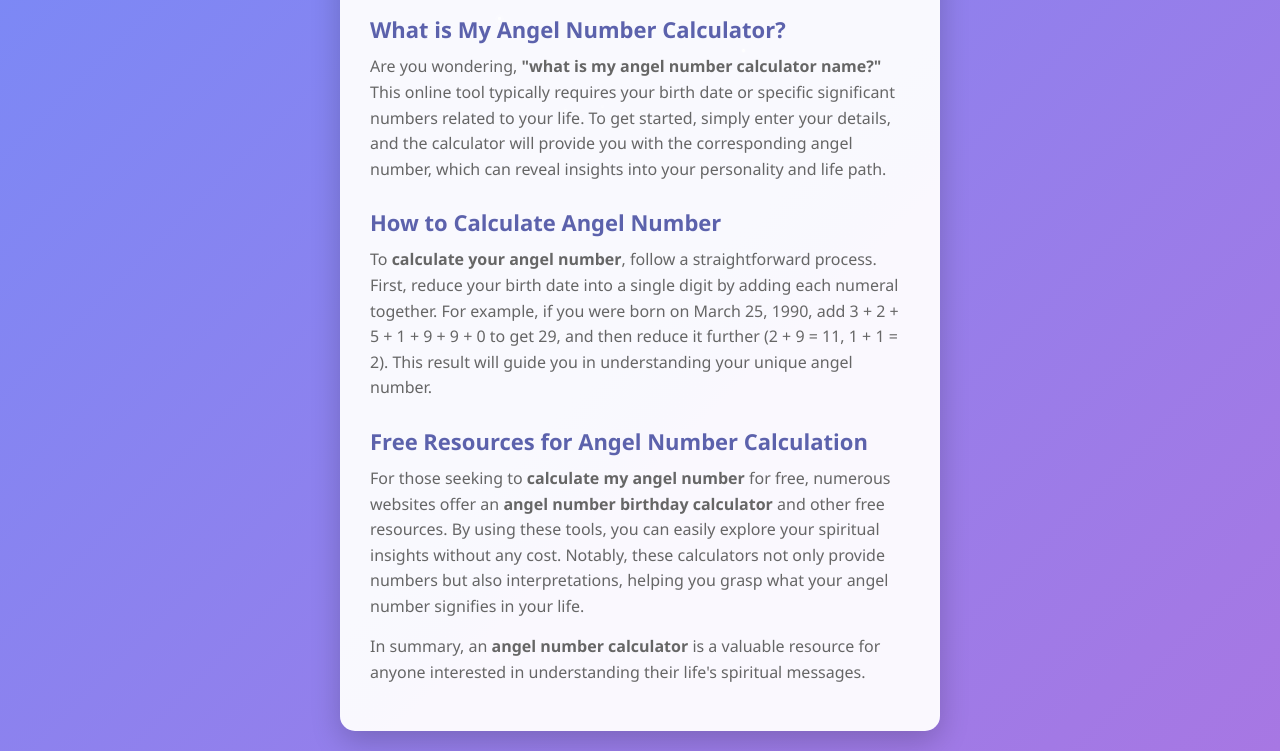
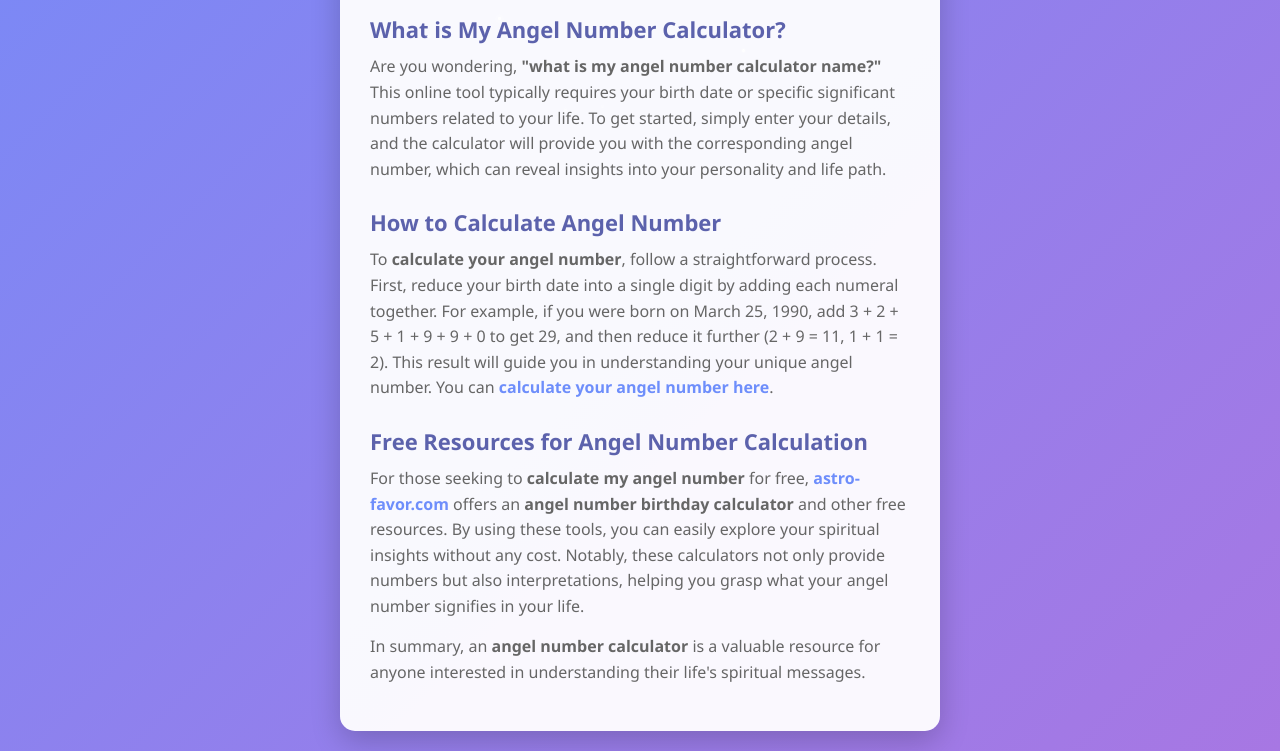
Before and after one commit to astrofavor/calculate-angel-number, a plain HTML site: page index.html in a window 1280 px wide. Shown: the part 682-1433 px from the top of the page. Drawn offline with Linux system fonts and the light colour scheme.

Commit message:
Update index.html

```diff
--- a/index.html
+++ b/index.html
@@ -146,6 +146,18 @@
             border-top: 1px solid #eee;
             margin: 30px 0;
         }
+
+        a {
+            color: #6e8efb;
+            text-decoration: none;
+            font-weight: 600;
+            transition: color 0.3s;
+        }
+
+        a:hover {
+            color: #a777e3;
+            text-decoration: underline;
+        }
     </style>
 </head>
 <body>
@@ -175,10 +187,10 @@
             <p>Are you wondering, <strong>"what is my angel number calculator name?"</strong> This online tool typically requires your birth date or specific significant numbers related to your life. To get started, simply enter your details, and the calculator will provide you with the corresponding angel number, which can reveal insights into your personality and life path.</p>
 
             <h2>How to Calculate Angel Number</h2>
-            <p>To <strong>calculate your angel number</strong>, follow a straightforward process. First, reduce your birth date into a single digit by adding each numeral together. For example, if you were born on March 25, 1990, add 3 + 2 + 5 + 1 + 9 + 9 + 0 to get 29, and then reduce it further (2 + 9 = 11, 1 + 1 = 2). This result will guide you in understanding your unique angel number.</p>
+            <p>To <strong>calculate your angel number</strong>, follow a straightforward process. First, reduce your birth date into a single digit by adding each numeral together. For example, if you were born on March 25, 1990, add 3 + 2 + 5 + 1 + 9 + 9 + 0 to get 29, and then reduce it further (2 + 9 = 11, 1 + 1 = 2). This result will guide you in understanding your unique angel number. You can <a href="https://astro-favor.com/angel-numbers/">calculate your angel number here</a>.</p>
 
             <h2>Free Resources for Angel Number Calculation</h2>
-            <p>For those seeking to <strong>calculate my angel number</strong> for free, numerous websites offer an <strong>angel number birthday calculator</strong> and other free resources. By using these tools, you can easily explore your spiritual insights without any cost. Notably, these calculators not only provide numbers but also interpretations, helping you grasp what your angel number signifies in your life.</p>
+            <p>For those seeking to <strong>calculate my angel number</strong> for free, <a href="https://astro-favor.com">astro-favor.com</a> offers an <strong>angel number birthday calculator</strong> and other free resources. By using these tools, you can easily explore your spiritual insights without any cost. Notably, these calculators not only provide numbers but also interpretations, helping you grasp what your angel number signifies in your life.</p>
 
             <p>In summary, an <strong>angel number calculator</strong> is a valuable resource for anyone interested in understanding their life's spiritual messages.</p>
         </div>
```
